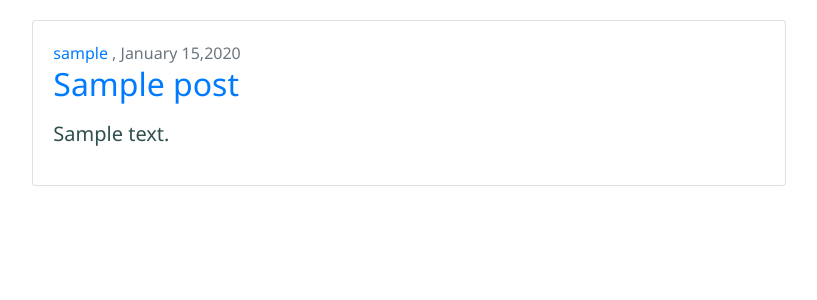
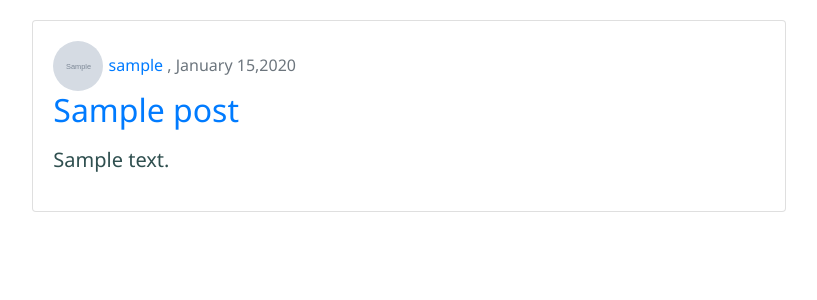
Before and after one commit to nachiketS/django-blog, a Django app: page / in a window 1280 px wide. Shown: the part 57-357 px from the top of the page, without its empty margins (231-1048 px from the left). Run offline with Django 3.2, Linux system fonts and the light colour scheme; tables that the repository leaves empty hold one stand-in row (values such as "Sample post"); grey boxes marked "Sample" are stand-in pictures; some libraries are stand-ins or nearby versions.

Commit message:
fixing staticfiles

```diff
--- a/blog/static/blog/main.css
+++ b/blog/static/blog/main.css
@@ -35,6 +35,13 @@ h1{
     color: #292b2c;
     /* color: #fff; */
 }
+.home-img{
+    border-radius: 50%;
+    height: 50px;
+    width: 50px;
+    /* margin-right: 20px; */
+    /* margin-bottom: 16px; */
+}
 .pagination > .active > a{
     background-color: #292b2c;
     color:white;
--- a/blog/templates/blog/home.html
+++ b/blog/templates/blog/home.html
@@ -6,6 +6,7 @@
     <div class = "container">
     <div class="card">
         <div class="card-body">
+            <img class="home-img" src="{{ post.author.profile.image.url }}" style = "object-fit:cover;">
             <small class = "text-muted"><a href = "{% url 'blog-user-post' post.author.username %}">{{post.author}}</a> , {{post.date|date:"F d,Y"}}</small>
             <a href="{% url 'post-detail' post.id %}"><h2 class="card-title">{{post.title}}</h2></a>
             <p class="card-text">{{post.content|linebreaks|truncatewords:20}}</p>
--- a/django_project/settings.py
+++ b/django_project/settings.py
@@ -120,6 +120,7 @@ USE_TZ = True
 # Static files (CSS, JavaScript, Images)
 # https://docs.djangoproject.com/en/3.1/howto/static-files/
 
+STATIC_ROOT = os.path.join(BASE_DIR,'staticfiles')
 STATIC_URL = '/static/'
 
 MEDIA_ROOT = os.path.join(BASE_DIR, 'media')
```
Also changed, not shown: media/profile_pics/light_A8mvcUE.jpg (added).
